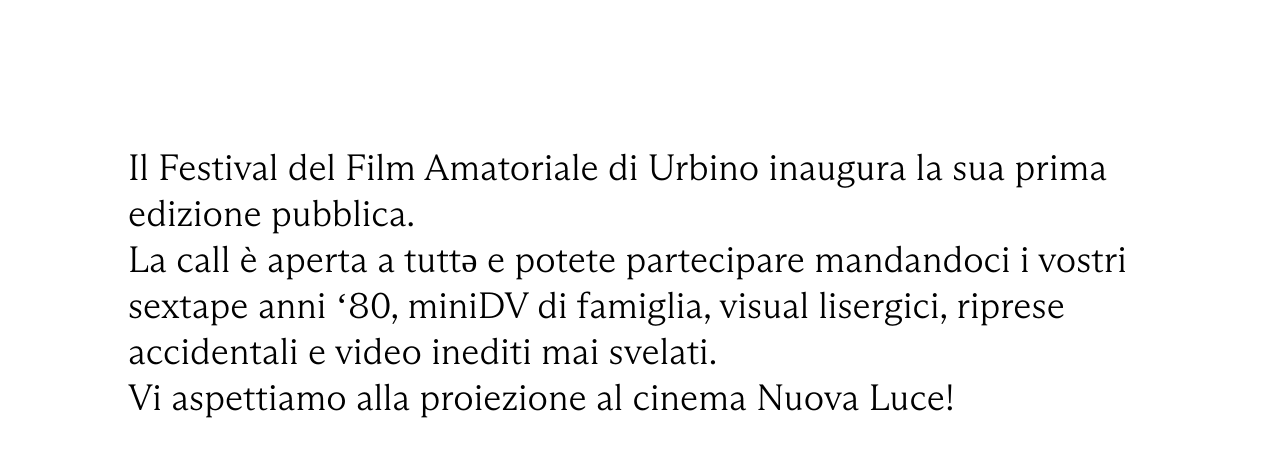
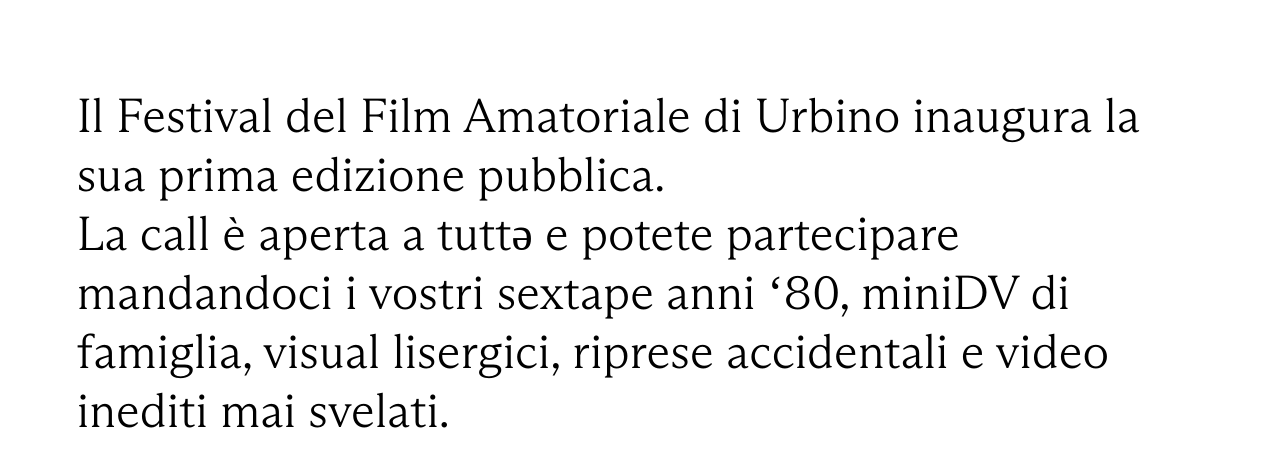
Before and after one commit to Ufffa/index, a plain HTML site: page index.html in a window 1280 px wide. Shown: the top 450 px of the page. Drawn offline with Linux system fonts and the light colour scheme.

Commit message:
Update style.css

```diff
--- a/style.css
+++ b/style.css
@@ -1,13 +1,15 @@
 :root{
-    --textsize1:2.3rem; /*grandezza testi*/
+    --textsize1:3rem; /*grandezza testi*/
     --textsize2:4rem;  /*grandezza titoli*/
-    --margine:10vw;    /*margine testo della call*/
+    --margine:4%;    /*margine testo della call*/
 }
 
 *{
     padding: 0px;
     margin: 0px;
     border: 0px;
+    -webkit-font-smoothing: antialiased;
+    -moz-osx-font-smoothing: grayscale;
 }
 
 /*font regular*/
@@ -21,20 +23,48 @@
     src: url(font/Arizona-Medium.otf);
 }
 
+@keyframes intestazione{
+
+0% {
+    -webkit-transform: translateX(0);
+    transform: translateX(0);
+}
+100% {
+    -webkit-transform: translateX(-4165px);
+    transform: translateX(-4165px);
+}
+}
+
+.corpo{
+
+    overflow-x: hidden ;
+
+
+}
 
 .intestazione{
-    font-size: var(--textsize2);
+        -webkit-animation: intestazione 60s linear infinite;
+        animation: intestazione 60s linear infinite;
+        -webkit-transform: translateX(0);
+        transform: translateX(0);
+        width: 100%;
+        min-width: 8330px;
+        background-position-y: center;
+        background-size: contain;
 
-    padding: 15px;
+
+        margin-top: 10px;
 }
 
+
+
+
 .testocall{
+    font-size: var(--textsize1);
     font-family: FR;
-    font-size: var(--textsize1);
-
-    margin-left: var(--margine);
-    margin-right: var(--margine);
-    margin-top: 5vw;
+    margin-right: 6vw;
+    margin-left: 6vw;
+    margin-top: 2vw;
 
 }
 
```
